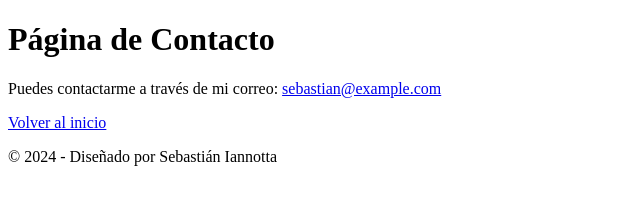
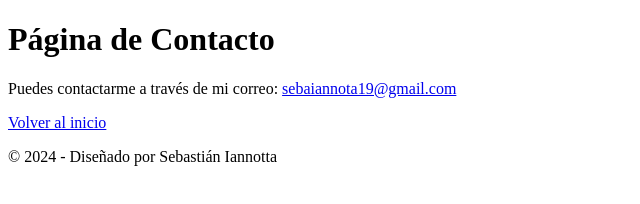
Before and after one commit to sebaiannotta/Portafolio, a plain HTML site: page contacto.html in a window 1280 px wide. Shown: the full height of the page, 0-640 px from the left. Drawn offline with Linux system fonts and the light colour scheme.

Commit message:
actualizo

```diff
--- a/contacto.html
+++ b/contacto.html
@@ -10,7 +10,7 @@
         <h1>Página de Contacto</h1>
     </header>
     <main>
-        <p>Puedes contactarme a través de mi correo: <a href="mailto:sebastian@example.com">sebastian@example.com</a></p>
+        <p>Puedes contactarme a través de mi correo: <a href="mailto:sebaiannota19@gmail.com">sebaiannota19@gmail.com</a></p>
         <p><a href="index.html">Volver al inicio</a></p>
     </main>
     <footer>
```
